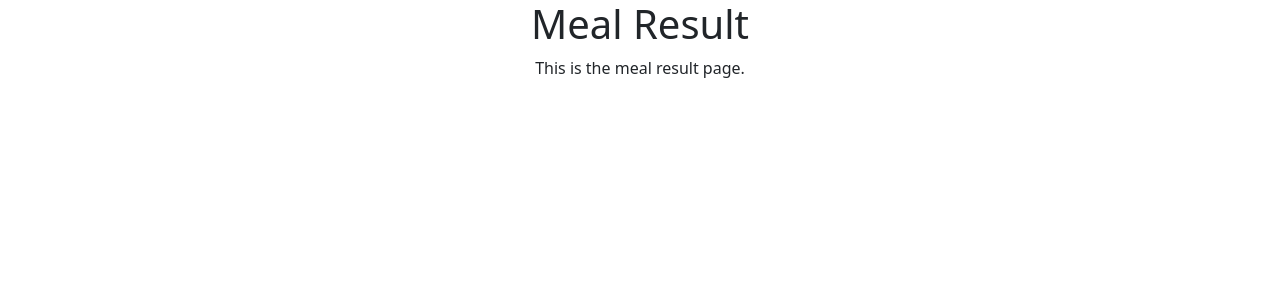
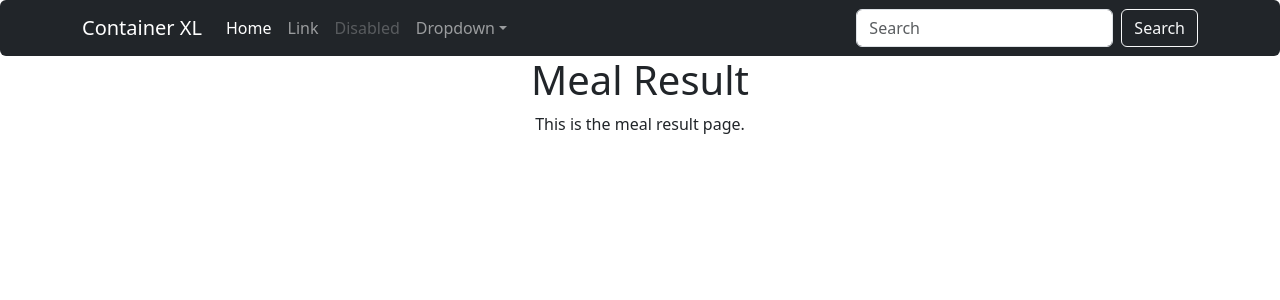
Before and after one commit to tgilly93/Dinner_Generator_React, a React (Vite) app: page /#/MealResult in a window 1280 px wide. Shown: the top 300 px of the page. Built offline with nearby package versions, Linux system fonts and the light colour scheme.

Commit message:
TG adding in NavBar.

```diff
--- a/src/App.jsx
+++ b/src/App.jsx
@@ -2,12 +2,14 @@ import React from 'react';
 import { HashRouter as Router, Route, Routes } from "react-router-dom";
 import HomePage from './pages/HomePage.jsx';
 import MealResult from './pages/MealResult.jsx';
+import NavBar from './components/NavBar.jsx';
 
 import 'bootstrap/dist/css/bootstrap.min.css';
 
 function App() {
   return (
     <Router>
+      <NavBar />
       <Routes>
         <Route path="/" element={<HomePage />} />
         <Route path="/MealResult" element={<MealResult />} />
--- /dev/null
+++ b/src/components/NavBar.jsx
@@ -0,0 +1,35 @@
+import React from "react";
+import { Navbar, Nav, NavDropdown, Container, Form, FormControl, Button } from "react-bootstrap";
+
+function NavBar() {
+  return (
+    <Navbar expand="lg" variant="dark" bg="dark" className="rounded" aria-label="Ninth navbar example">
+      <Container fluid="xl">
+        <Navbar.Brand href="#">Container XL</Navbar.Brand>
+        <Navbar.Toggle aria-controls="navbarsExample07XL" />
+        <Navbar.Collapse id="navbarsExample07XL">
+          <Nav className="me-auto mb-2 mb-lg-0">
+            <Nav.Link href="#" active>Home</Nav.Link>
+            <Nav.Link href="#">Link</Nav.Link>
+            <Nav.Link href="#" disabled>Disabled</Nav.Link>
+            <NavDropdown title="Dropdown" id="basic-nav-dropdown">
+              <NavDropdown.Item href="#">Action</NavDropdown.Item>
+              <NavDropdown.Item href="#">Another action</NavDropdown.Item>
+              <NavDropdown.Item href="#">Something else here</NavDropdown.Item>
+            </NavDropdown>
+          </Nav>
+          <Form className="d-flex" role="search">
+            <FormControl
+              type="search"
+              placeholder="Search"
+              className="me-2"
+              aria-label="Search"
+            />
+            <Button variant="outline-light">Search</Button>
+          </Form>
+        </Navbar.Collapse>
+      </Container>
+    </Navbar>
+  );
+}
+export default NavBar;
```
